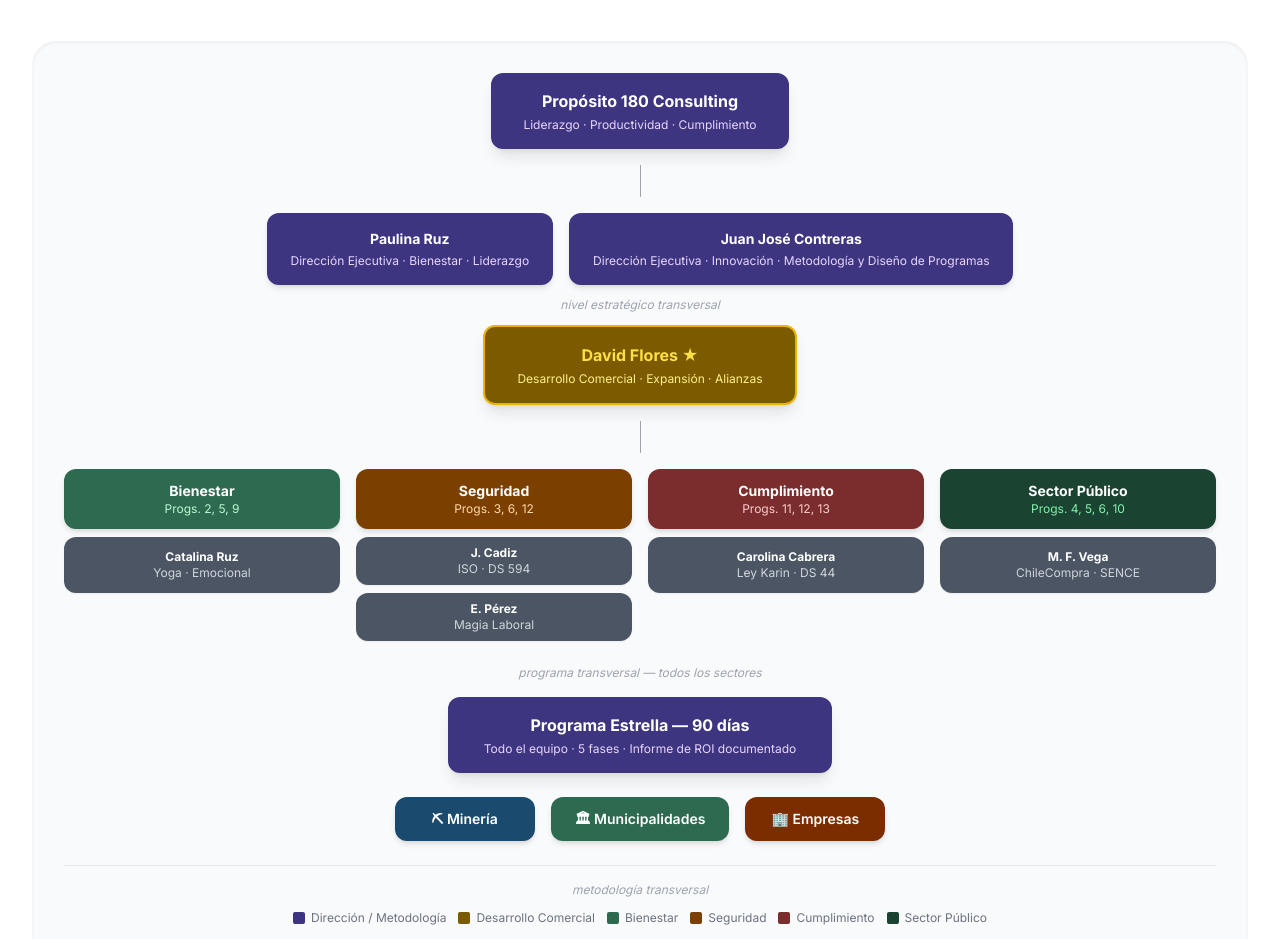
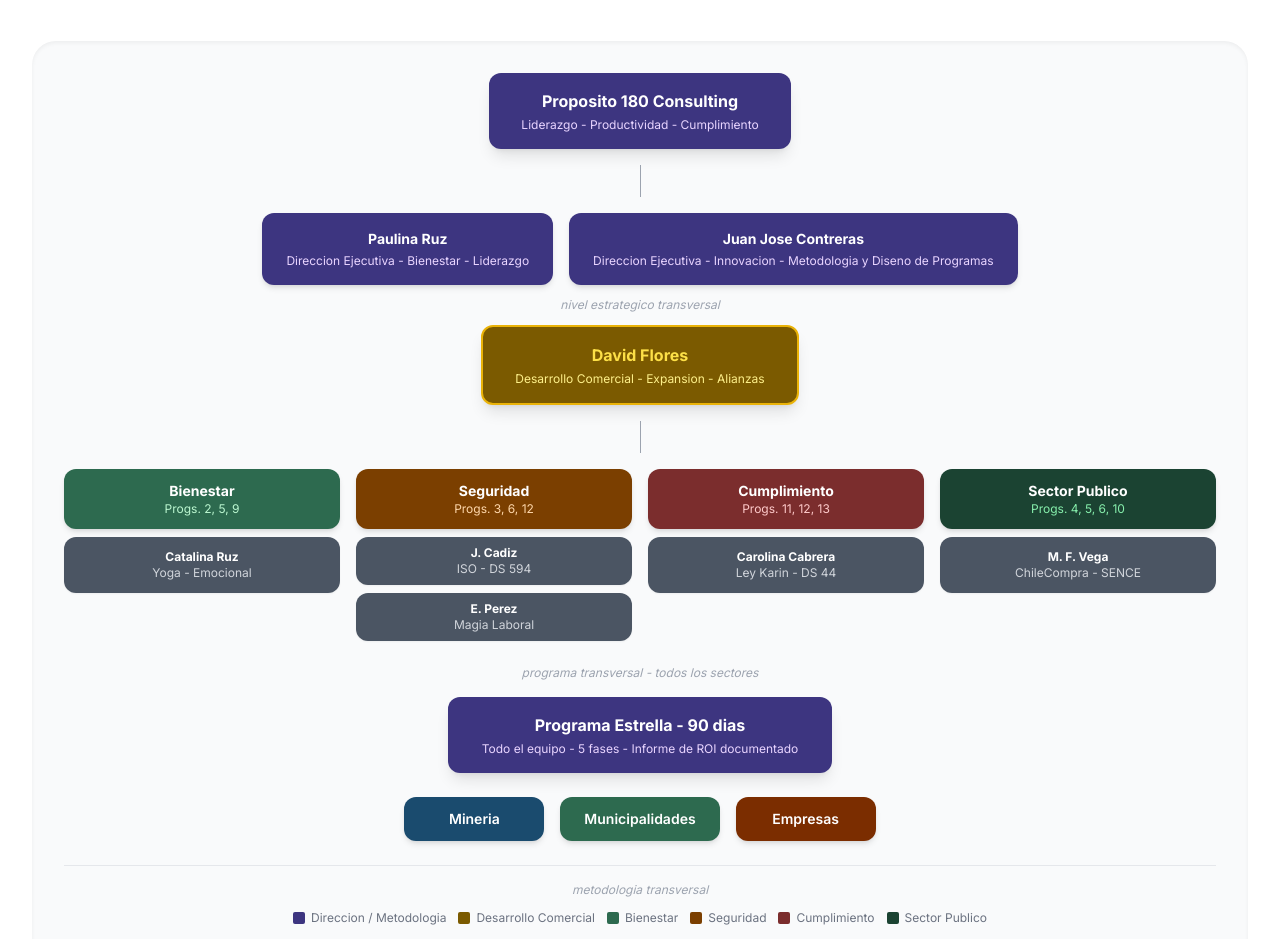
Before and after one commit to JuanJoContreras/proposito180-landing, a React (Vite) app: page / in a window 1280 px wide. Shown: the part 6143-7082 px from the top of the page. Built offline with nearby package versions, Linux system fonts and the light colour scheme.

Commit message:
fix: static legend classes, clean code for Tailwind JIT compatibility

```diff
--- a/src/components/Equipo.jsx
+++ b/src/components/Equipo.jsx
@@ -4,22 +4,22 @@
   {
     name: 'Paulina Ruz',
     role: 'Fundadora y Directora',
-    bio: 'Especialista en estrategia organizacional y liderazgo consciente con más de 15 años de experiencia acompañando procesos de transformación en organizaciones públicas y privadas.',
+    bio: 'Especialista en estrategia organizacional y liderazgo consciente con mas de 15 anos de experiencia acompanando procesos de transformacion en organizaciones publicas y privadas.',
     expertise: ['Estrategia Organizacional', 'Liderazgo Consciente', 'Mindfulness Corporativo'],
     img: 'https://images.unsplash.com/photo-1494790108377-be9c29b29330?w=400&q=80',
   },
   {
-    name: 'Juan José Contreras',
-    role: 'Dirección Ejecutiva · Innovación',
-    bio: 'Metodología y Diseño de Programas. Experto en innovación organizacional y diseño de soluciones a medida para empresas e instituciones.',
-    expertise: ['Innovación', 'Metodología', 'Diseño de Programas'],
+    name: 'Juan Jose Contreras',
+    role: 'Direccion Ejecutiva - Innovacion',
+    bio: 'Metodologia y Diseno de Programas. Experto en innovacion organizacional y diseno de soluciones a medida para empresas e instituciones.',
+    expertise: ['Innovacion', 'Metodologia', 'Diseno de Programas'],
     img: 'https://images.unsplash.com/photo-1472099645785-5658abf4ff4e?w=400&q=80',
   },
   {
     name: 'David Flores',
-    role: 'Desarrollo Comercial · Expansión · Alianzas',
-    bio: 'Responsable de la expansión estratégica y el desarrollo de alianzas clave para Propósito 180 en todos los sectores.',
-    expertise: ['Desarrollo Comercial', 'Expansión', 'Alianzas Estratégicas'],
+    role: 'Desarrollo Comercial - Expansion - Alianzas',
+    bio: 'Responsable de la expansion estrategica y el desarrollo de alianzas clave para Proposito 180 en todos los sectores.',
+    expertise: ['Desarrollo Comercial', 'Expansion', 'Alianzas Estrategicas'],
     img: 'https://images.unsplash.com/photo-1438761681033-6461ffad8d80?w=400&q=80',
   },
 ]
@@ -30,8 +30,8 @@
       <div className="max-w-7xl mx-auto px-4 sm:px-6 lg:px-8">
         <div className="text-center max-w-3xl mx-auto mb-16">
           <span className="text-accent-dark font-bold text-sm uppercase tracking-widest">EQUIPO</span>
-          <h2 className="section-title mt-3">El equipo detrás de{' '}<span className="text-primary-400">Propósito 180</span></h2>
-          <p className="section-subtitle mx-auto">Profesionales con experiencia comprobada en estrategia, liderazgo y transformación organizacional.</p>
+          <h2 className="section-title mt-3">El equipo detras de <span className="text-primary-400">Proposito 180</span></h2>
+          <p className="section-subtitle mx-auto">Profesionales con experiencia comprobada en estrategia, liderazgo y transformacion organizacional.</p>
         </div>
         <div className="grid grid-cols-1 md:grid-cols-3 gap-8 mb-20">
           {team.map((member, i) => (
@@ -61,80 +61,73 @@
           <div className="bg-gray-50 rounded-3xl p-8 shadow-inner overflow-x-auto">
             <div className="flex justify-center mb-4">
               <div className="bg-[#3d3580] text-white rounded-xl px-8 py-4 text-center min-w-[220px] shadow-lg">
-                <p className="font-bold text-base">Propósito 180 Consulting</p>
-                <p className="text-purple-200 text-xs mt-1">Liderazgo · Productividad · Cumplimiento</p>
+                <p className="font-bold text-base">Proposito 180 Consulting</p>
+                <p className="text-purple-200 text-xs mt-1">Liderazgo - Productividad - Cumplimiento</p>
               </div>
             </div>
             <div className="flex justify-center mb-4"><div className="w-px h-8 bg-gray-400" /></div>
             <div className="flex flex-col md:flex-row justify-center gap-4 mb-2">
               <div className="bg-[#3d3580] text-white rounded-xl px-6 py-4 text-center min-w-[200px] shadow-md">
                 <p className="font-bold text-sm">Paulina Ruz</p>
-                <p className="text-purple-200 text-xs mt-1">Dirección Ejecutiva · Bienestar · Liderazgo</p>
+                <p className="text-purple-200 text-xs mt-1">Direccion Ejecutiva - Bienestar - Liderazgo</p>
               </div>
               <div className="bg-[#3d3580] text-white rounded-xl px-6 py-4 text-center min-w-[200px] shadow-md">
-                <p className="font-bold text-sm">Juan José Contreras</p>
-                <p className="text-purple-200 text-xs mt-1">Dirección Ejecutiva · Innovación · Metodología y Diseño de Programas</p>
+                <p className="font-bold text-sm">Juan Jose Contreras</p>
+                <p className="text-purple-200 text-xs mt-1">Direccion Ejecutiva - Innovacion - Metodologia y Diseno de Programas</p>
               </div>
             </div>
-            <div className="text-center text-gray-400 text-xs italic my-3">nivel estratégico transversal</div>
+            <div className="text-center text-gray-400 text-xs italic my-3">nivel estrategico transversal</div>
             <div className="flex justify-center mb-4">
               <div className="bg-[#7b5a00] text-white rounded-xl px-8 py-4 text-center min-w-[220px] shadow-lg border-2 border-yellow-500">
-                <p className="font-bold text-base text-yellow-300">David Flores ★</p>
-                <p className="text-yellow-200 text-xs mt-1">Desarrollo Comercial · Expansión · Alianzas</p>
+                <p className="font-bold text-base text-yellow-300">David Flores</p>
+                <p className="text-yellow-200 text-xs mt-1">Desarrollo Comercial - Expansion - Alianzas</p>
               </div>
             </div>
             <div className="flex justify-center mb-4"><div className="w-px h-8 bg-gray-400" /></div>
             <div className="grid grid-cols-2 md:grid-cols-4 gap-4 mb-6">
               <div className="flex flex-col gap-2">
                 <div className="bg-[#2d6a4f] text-white rounded-xl px-4 py-3 text-center shadow-md"><p className="font-bold text-sm">Bienestar</p><p className="text-green-200 text-xs">Progs. 2, 5, 9</p></div>
-                <div className="bg-gray-600 text-white rounded-xl px-4 py-3 text-center shadow-sm"><p className="font-bold text-xs">Catalina Ruz</p><p className="text-gray-300 text-xs">Yoga · Emocional</p></div>
+                <div className="bg-gray-600 text-white rounded-xl px-4 py-3 text-center shadow-sm"><p className="font-bold text-xs">Catalina Ruz</p><p className="text-gray-300 text-xs">Yoga - Emocional</p></div>
               </div>
               <div className="flex flex-col gap-2">
                 <div className="bg-[#7b3f00] text-white rounded-xl px-4 py-3 text-center shadow-md"><p className="font-bold text-sm">Seguridad</p><p className="text-orange-200 text-xs">Progs. 3, 6, 12</p></div>
                 <div className="flex flex-col gap-2">
-                  <div className="bg-gray-600 text-white rounded-xl px-4 py-2 text-center shadow-sm"><p className="font-bold text-xs">J. Cadiz</p><p className="text-gray-300 text-xs">ISO · DS 594</p></div>
-                  <div className="bg-gray-600 text-white rounded-xl px-4 py-2 text-center shadow-sm"><p className="font-bold text-xs">E. Pérez</p><p className="text-gray-300 text-xs">Magia Laboral</p></div>
+                  <div className="bg-gray-600 text-white rounded-xl px-4 py-2 text-center shadow-sm"><p className="font-bold text-xs">J. Cadiz</p><p className="text-gray-300 text-xs">ISO - DS 594</p></div>
+                  <div className="bg-gray-600 text-white rounded-xl px-4 py-2 text-center shadow-sm"><p className="font-bold text-xs">E. Perez</p><p className="text-gray-300 text-xs">Magia Laboral</p></div>
                 </div>
               </div>
               <div className="flex flex-col gap-2">
                 <div className="bg-[#7b2d2d] text-white rounded-xl px-4 py-3 text-center shadow-md"><p className="font-bold text-sm">Cumplimiento</p><p className="text-red-200 text-xs">Progs. 11, 12, 13</p></div>
-                <div className="bg-gray-600 text-white rounded-xl px-4 py-3 text-center shadow-sm"><p className="font-bold text-xs">Carolina Cabrera</p><p className="text-gray-300 text-xs">Ley Karin · DS 44</p></div>
+                <div className="bg-gray-600 text-white rounded-xl px-4 py-3 text-center shadow-sm"><p className="font-bold text-xs">Carolina Cabrera</p><p className="text-gray-300 text-xs">Ley Karin - DS 44</p></div>
               </div>
               <div className="flex flex-col gap-2">
-                <div className="bg-[#1b4332] text-white rounded-xl px-4 py-3 text-center shadow-md"><p className="font-bold text-sm">Sector Público</p><p className="text-green-300 text-xs">Progs. 4, 5, 6, 10</p></div>
-                <div className="bg-gray-600 text-white rounded-xl px-4 py-3 text-center shadow-sm"><p className="font-bold text-xs">M. F. Vega</p><p className="text-gray-300 text-xs">ChileCompra · SENCE</p></div>
+                <div className="bg-[#1b4332] text-white rounded-xl px-4 py-3 text-center shadow-md"><p className="font-bold text-sm">Sector Publico</p><p className="text-green-300 text-xs">Progs. 4, 5, 6, 10</p></div>
+                <div className="bg-gray-600 text-white rounded-xl px-4 py-3 text-center shadow-sm"><p className="font-bold text-xs">M. F. Vega</p><p className="text-gray-300 text-xs">ChileCompra - SENCE</p></div>
               </div>
             </div>
-            <div className="text-center text-gray-400 text-xs italic mb-4">programa transversal — todos los sectores</div>
+            <div className="text-center text-gray-400 text-xs italic mb-4">programa transversal - todos los sectores</div>
             <div className="flex justify-center mb-6">
               <div className="bg-[#3d3580] text-white rounded-xl px-8 py-4 text-center max-w-sm w-full shadow-lg">
-                <p className="font-bold text-base">Programa Estrella — 90 días</p>
-                <p className="text-purple-200 text-xs mt-1">Todo el equipo · 5 fases · Informe de ROI documentado</p>
+                <p className="font-bold text-base">Programa Estrella - 90 dias</p>
+                <p className="text-purple-200 text-xs mt-1">Todo el equipo - 5 fases - Informe de ROI documentado</p>
               </div>
             </div>
             <div className="flex flex-col md:flex-row justify-center gap-4 mb-6">
-              <div className="bg-[#1a4b6e] text-white rounded-xl px-6 py-3 text-center min-w-[140px] shadow-md"><p className="text-sm font-semibold">⛏ Minería</p></div>
-              <div className="bg-[#2d6a4f] text-white rounded-xl px-6 py-3 text-center min-w-[140px] shadow-md"><p className="text-sm font-semibold">🏛 Municipalidades</p></div>
-              <div className="bg-[#7b2d00] text-white rounded-xl px-6 py-3 text-center min-w-[140px] shadow-md"><p className="text-sm font-semibold">🏢 Empresas</p></div>
+              <div className="bg-[#1a4b6e] text-white rounded-xl px-6 py-3 text-center min-w-[140px] shadow-md"><p className="text-sm font-semibold">Mineria</p></div>
+              <div className="bg-[#2d6a4f] text-white rounded-xl px-6 py-3 text-center min-w-[140px] shadow-md"><p className="text-sm font-semibold">Municipalidades</p></div>
+              <div className="bg-[#7b2d00] text-white rounded-xl px-6 py-3 text-center min-w-[140px] shadow-md"><p className="text-sm font-semibold">Empresas</p></div>
             </div>
             <div className="border-t border-gray-200 pt-4">
-              <p className="text-center text-gray-400 text-xs italic mb-3">metodología transversal</p>
+              <p className="text-center text-gray-400 text-xs italic mb-3">metodologia transversal</p>
               <div className="flex flex-wrap justify-center gap-3 mb-3">
-                {[
-                  { color: 'bg-[#3d3580]', label: 'Dirección / Metodología' },
-                  { color: 'bg-[#7b5a00]', label: 'Desarrollo Comercial' },
-                  { color: 'bg-[#2d6a4f]', label: 'Bienestar' },
-                  { color: 'bg-[#7b3f00]', label: 'Seguridad' },
-                  { color: 'bg-[#7b2d2d]', label: 'Cumplimiento' },
-                  { color: 'bg-[#1b4332]', label: 'Sector Público' },
-                ].map((item, i) => (
-                  <div key={i} className="flex items-center gap-1.5">
-                    <span className={`w-3 h-3 rounded-sm ${item.color}`} />
-                    <span className="text-gray-500 text-xs">{item.label}</span>
-                  </div>
-                ))}
+                <div className="flex items-center gap-1.5"><span className="w-3 h-3 rounded-sm bg-[#3d3580]" /><span className="text-gray-500 text-xs">Direccion / Metodologia</span></div>
+                <div className="flex items-center gap-1.5"><span className="w-3 h-3 rounded-sm bg-[#7b5a00]" /><span className="text-gray-500 text-xs">Desarrollo Comercial</span></div>
+                <div className="flex items-center gap-1.5"><span className="w-3 h-3 rounded-sm bg-[#2d6a4f]" /><span className="text-gray-500 text-xs">Bienestar</span></div>
+                <div className="flex items-center gap-1.5"><span className="w-3 h-3 rounded-sm bg-[#7b3f00]" /><span className="text-gray-500 text-xs">Seguridad</span></div>
+                <div className="flex items-center gap-1.5"><span className="w-3 h-3 rounded-sm bg-[#7b2d2d]" /><span className="text-gray-500 text-xs">Cumplimiento</span></div>
+                <div className="flex items-center gap-1.5"><span className="w-3 h-3 rounded-sm bg-[#1b4332]" /><span className="text-gray-500 text-xs">Sector Publico</span></div>
               </div>
-              <p className="text-center text-gray-400 text-xs">Backward Design · Kolb + Aula Invertida · Brinkerhoff Día 21</p>
+              <p className="text-center text-gray-400 text-xs">Backward Design - Kolb + Aula Invertida - Brinkerhoff Dia 21</p>
             </div>
           </div>
         </div>
```
